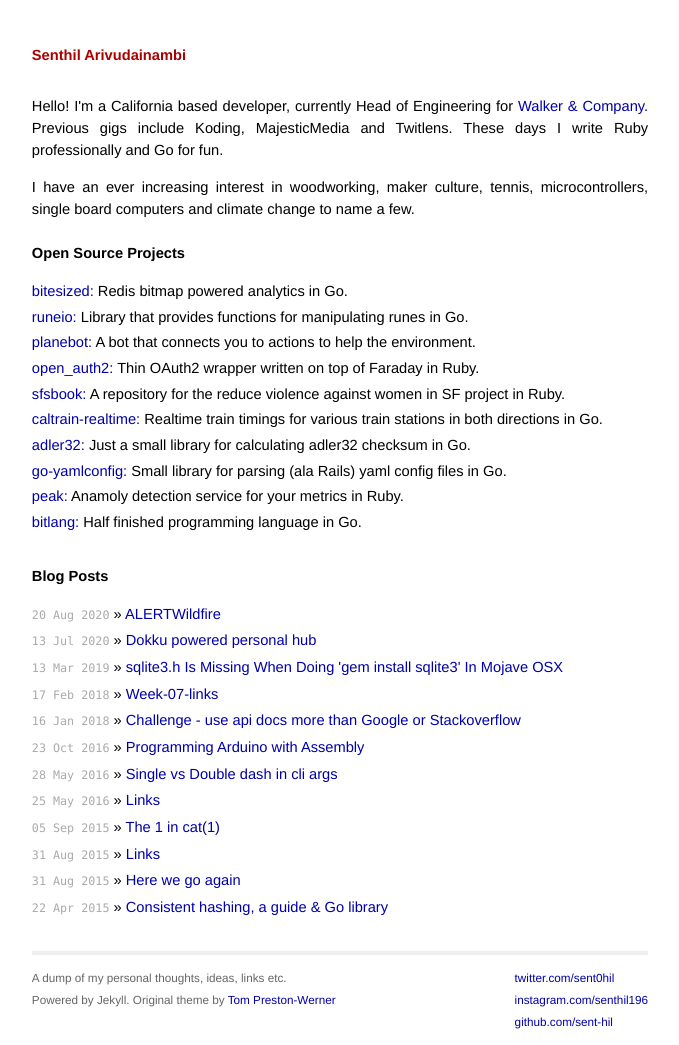
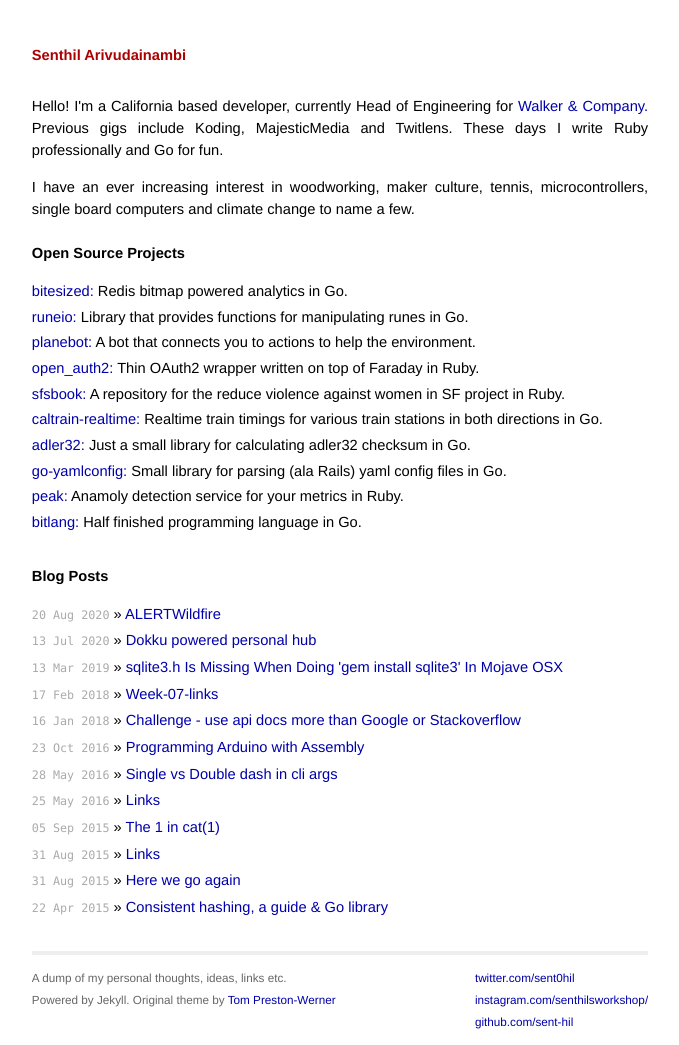
Before and after one commit to sent-hil/sent-hil.github.io, a Jekyll site: the page built from index.html, in a window 1280 px wide. Shown: the whole page, without its empty margins (300-979 px from the left). Built offline with Jekyll 4.4.1, drawn with Linux system fonts in a browser that asks for light colours.

Commit message:
update instagram link in footer

```diff
--- a/_layouts/default.html
+++ b/_layouts/default.html
@@ -34,7 +34,7 @@
     <div class="contact-right">
       <p>
         <a target="_blank" href="https://twitter.com/sent0hil">twitter.com/sent0hil</a><br />
-        <a target="_blank" href="https://www.instagram.com/senthil196/">instagram.com/senthil196</a><br />
+        <a target="_blank" href="https://www.instagram.com/senthilsworkshop">instagram.com/senthilsworkshop/</a><br />
         <a target="_blank" href="https://github.com/sent-hil">github.com/sent-hil</a><br />
       </p>
     </div>
```
Also changed, not shown: 14 other files.
